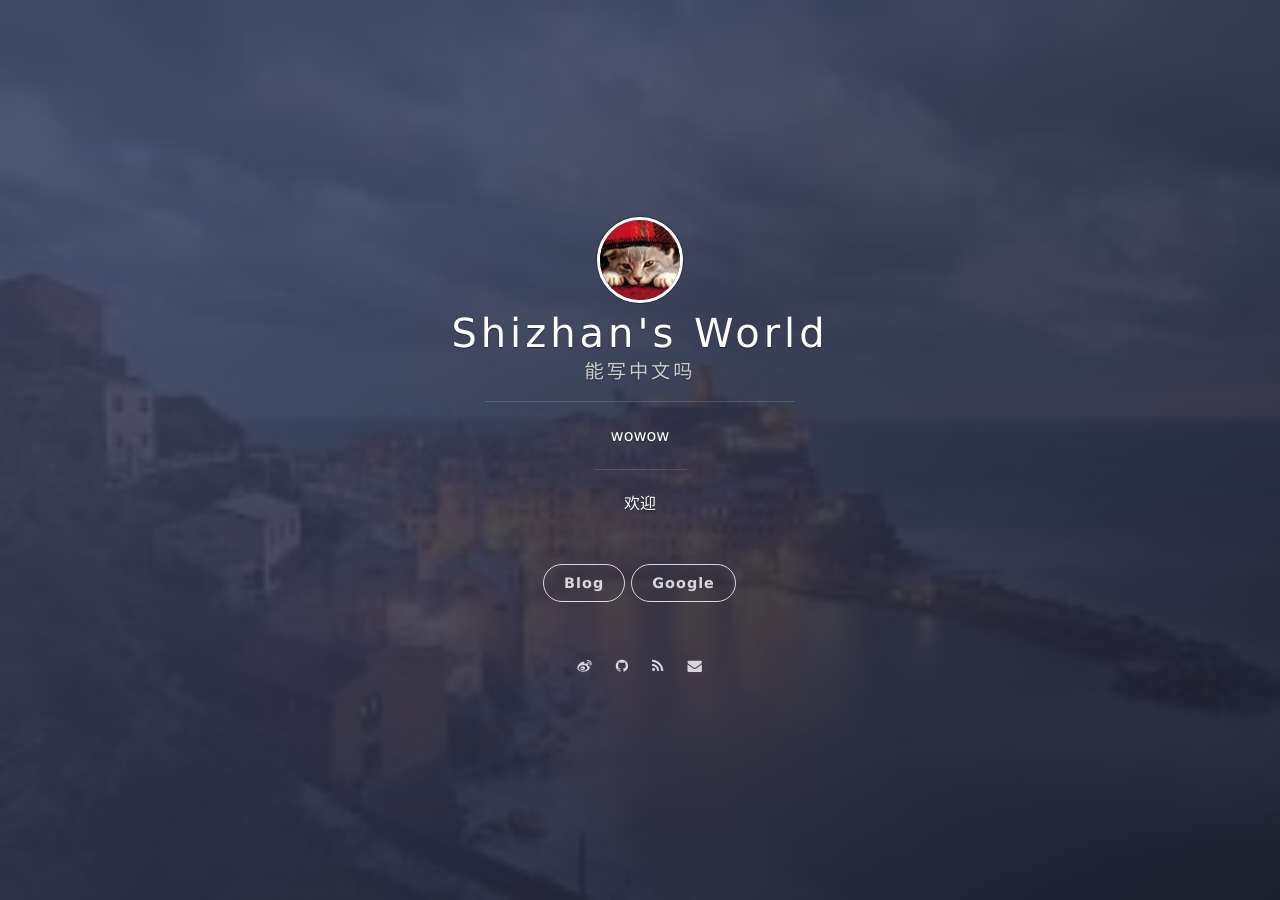
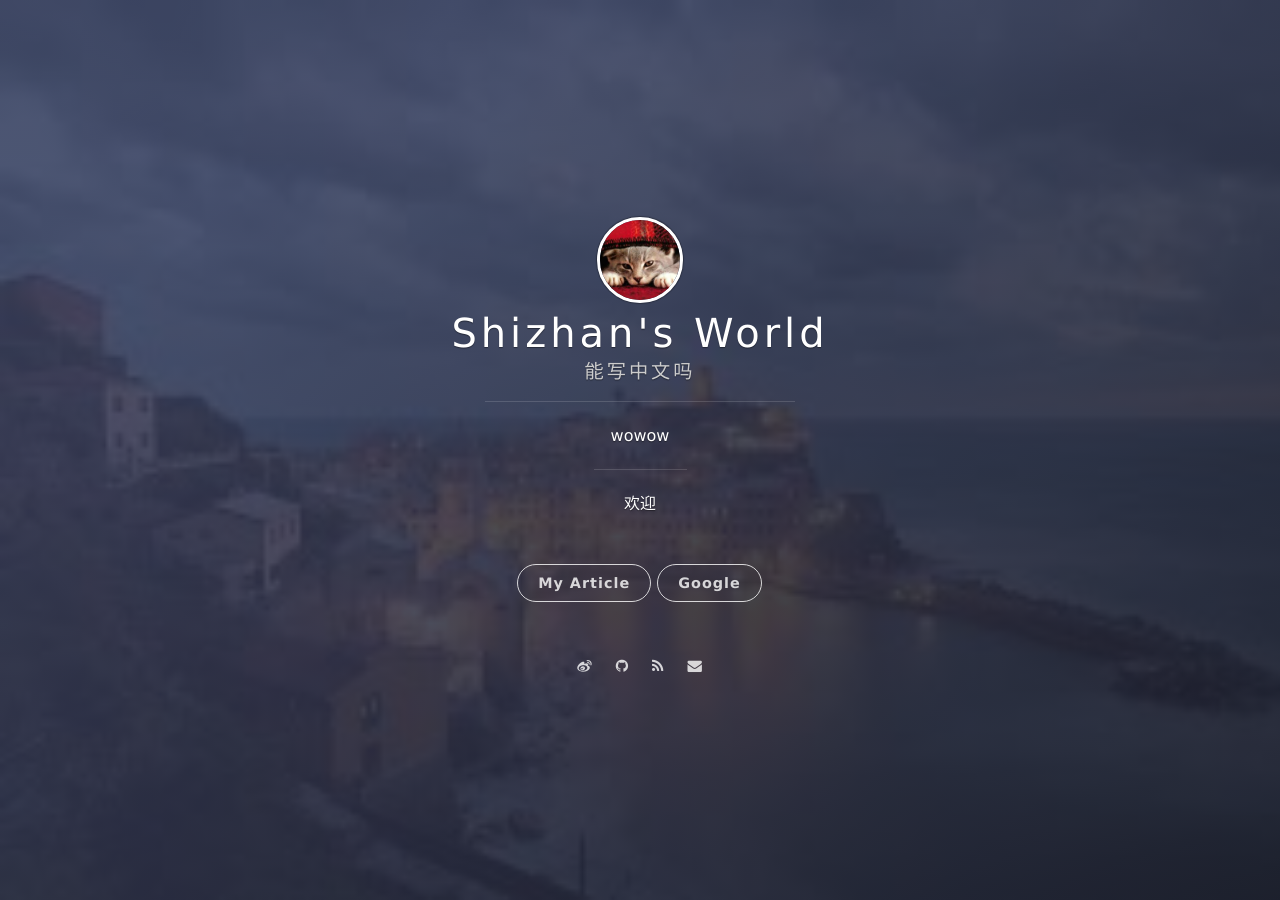
Before and after one commit to sz88888/sz88888.github.io, a Jekyll site: the page built from index.html, in a window 1280 px wide. Built offline with Jekyll 4.4.1, drawn with Linux system fonts in a browser that asks for light colours; nearby versions of some CDN libraries; the list of posts is cut into pages by our own code.

Commit message:
Update _config.yml

```diff
--- a/_config.yml
+++ b/_config.yml
@@ -17,7 +17,7 @@
 
 # The blog button should not be removed.
 blog_button:
-    title: Blog
+    title: My Article
     description: Visit blog
 
 # Navigation buttons in the front page.
```
